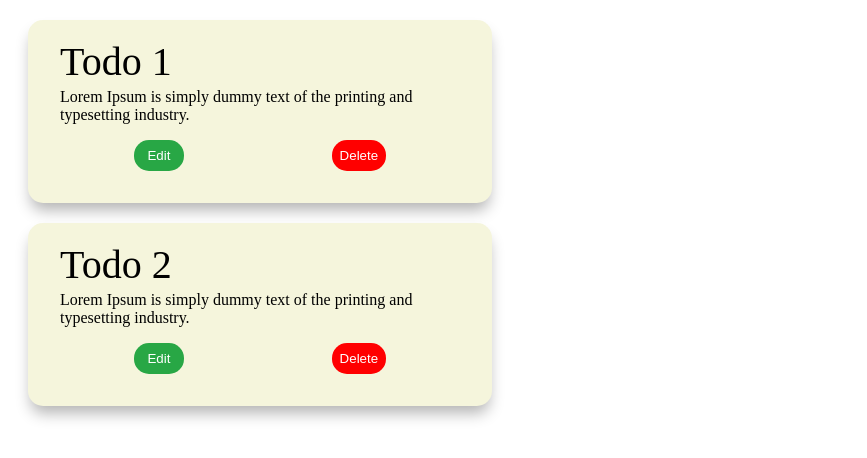
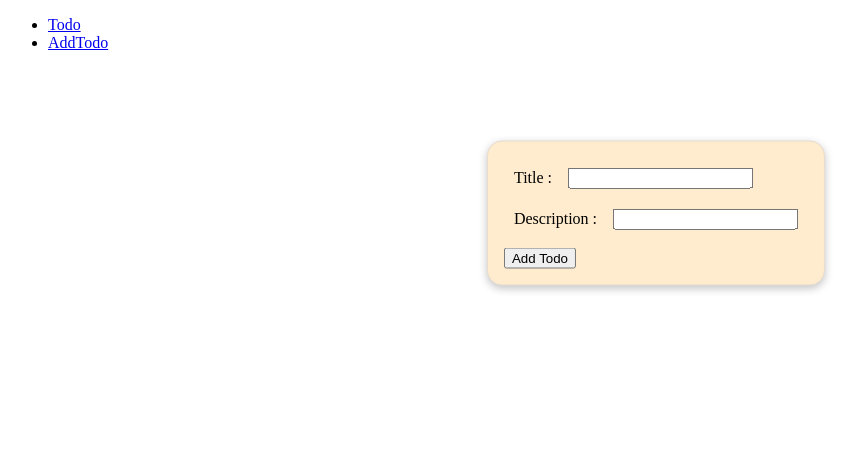
Before and after one commit to manil42/todo-Yas, a React (Vite) app: page /addTodo in a window 1280 px wide. Shown: the top 458 px of the page, without its empty margins (0-867 px from the left). Built offline with nearby package versions, Linux system fonts and the light colour scheme; data requests are answered from the project's data file.

Commit message:
feature/card

```diff
--- a/package.json
+++ b/package.json
@@ -11,10 +11,11 @@
     "server": "json-server --watch db.json --port 3001"
   },
   "dependencies": {
+    "init": "^0.1.2",
     "json-server": "^1.0.0-alpha.23",
-    "init": "^0.1.2",
     "react": "^18.2.0",
     "react-dom": "^18.2.0",
+    "react-router-dom": "^6.22.2",
     "sass": "^1.70.0",
     "storybook": "^7.6.15",
     "styled-components": "^6.1.8",
--- a/src/App.tsx
+++ b/src/App.tsx
@@ -1,42 +1,31 @@
-import { useState, useEffect } from "react";
-import Card from "./components/Card/Card";
+// src/App.js
+import React from "react";
+
+import { BrowserRouter as Router, Link, Route, Routes } from "react-router-dom"; // Notice the change here
+
+import Todo from "./pages/todo";
+import AddTodo from "./pages/Addtodo";
+
 function App() {
-  const [post, setPosts] = useState([]);
-  useEffect(() => {
-    fetch("http://localhost:3001/todo")
-      .then((response) => response.json())
-      .then((data) => setPosts(data))
-      .catch((error) => console.error("Error fetching data:", error));
-  }, []);
-
-  [];
-  console.log(post);
-
-  const handleEdit = () => {
-    console.log('Edit button is clicked')
-  };
-  const handleDelete = () => {
-    console.log('Delete button is clicked')
-  };
   return (
-    <>
+    <Router>
       <div>
-        {post?.map((data: any) => (
-          // <div style={{border:"solid 1px black"}}>
-          // <h1>{data.title}</h1>
-          // <p>{data.description}</p>
-          // </div>
-          <div>
-            <Card
-              title={data.title}
-              description={data.description}
-              handleEdit={handleEdit}
-              handleDelete={handleDelete}
-            />
-          </div>
-        ))}
+        <nav>
+          <ul>
+            <li>
+              <Link to="/todo">Todo</Link>
+            </li>
+            <li>
+              <Link to="/addTodo">AddTodo</Link>
+            </li>
+          </ul>
+        </nav>
+        <Routes>
+          <Route path="/addTodo" element={<AddTodo />} />
+          <Route path="/todo" element={<Todo />} />
+        </Routes>
       </div>
-    </>
+    </Router>
   );
 }
 
--- /dev/null
+++ b/src/assets/components/form.scss
@@ -0,0 +1,20 @@
+.formContainer {
+  position: relative;
+  width: 100%;
+  height: 100%;
+
+  .form {
+    position: absolute;
+    top: 50%;
+    left: 50%;
+    transform: translate(-50%, 50%);
+    border: solid 1px rgb(229, 220, 207);
+    padding: 1rem;
+    border-radius: 15px;
+    background-color: blanchedalmond;
+    box-shadow: rgba(0, 0, 0, 0.24) 0px 3px 8px;
+    .containers {
+      padding: 10px;
+    }
+  }
+}
--- a/src/assets/components/index.scss
+++ b/src/assets/components/index.scss
@@ -4,3 +4,4 @@
 @import "./Header.scss";
 @import "./paragraph.scss";
 @import "./card.scss";
+@import "./form.scss";
--- /dev/null
+++ b/src/components/todoAddForm/TodoAddForm.tsx
@@ -0,0 +1,70 @@
+import React, { useState } from "react";
+
+const TodoAddForm = () => {
+  const [formData, setFormData] = useState({
+    id: 0,
+    title: "",
+    description: "",
+  });
+  type FormProps = {
+    handleSubmit?: () => void;
+    handleInput?: () => void;
+  };
+  const hadnleInputData = (e: any) => {
+    const { name, value } = e.target;
+    setFormData({ ...formData, [name]: value });
+  };
+
+  const handleSubmit = (e: any) => {
+    //@ts-ignore
+    setPosts([...post, formData]);
+  };
+
+  return (
+    <div className="formContainer" style={{ margin: "16px" }}>
+      <div className="form">
+        <form
+          onSubmit={(e) => {
+            e.preventDefault();
+            handleSubmit(e);
+          }}
+        >
+          <div className="containers">
+            <label htmlFor="" style={{ marginRight: "16px" }}>
+              Title :
+            </label>
+            <input
+              type="text"
+              name="title"
+              value={formData.title}
+              onChange={(e) => {
+                hadnleInputData(e);
+              }}
+            />
+          </div>
+
+          <div className="containers">
+            <label htmlFor="" style={{ marginRight: "16px" }}>
+              Description :
+            </label>
+            <input
+              type="text"
+              name="description"
+              value={formData.description}
+              onChange={(e) => {
+                hadnleInputData(e);
+              }}
+            />
+          </div>
+
+          <button type="submit" style={{ marginTop: "8px" }}>
+            {" "}
+            Add Todo{" "}
+          </button>
+        </form>
+      </div>
+    </div>
+  );
+};
+
+export default TodoAddForm;
--- /dev/null
+++ b/src/pages/Addtodo.tsx
@@ -0,0 +1,12 @@
+import React from "react";
+import TodoAddForm from "../components/todoAddForm/TodoAddForm";
+
+const AddTodo = () => {
+  return (
+    <div>
+      <TodoAddForm />
+    </div>
+  );
+};
+
+export default AddTodo;
--- /dev/null
+++ b/src/pages/Todo.tsx
@@ -0,0 +1,86 @@
+import { useState, useEffect } from "react";
+import Card from "../components/Card/Card";
+import Button from "../components/Button/Button";
+
+function Todo() {
+  const [post, setPosts] = useState([]);
+
+  const [formData, setFormData] = useState({
+    id: 0,
+    title: "",
+    description: "",
+  });
+
+  useEffect(() => {
+    fetch("http://localhost:3001/todo")
+      .then((response) => response.json())
+      .then((data) => setPosts(data));
+  }, []);
+
+  [];
+
+  const handleAdd = () => {
+    //@ts-ignore
+    setPosts([...post, { id: 3, title: "todo3", description: "hello" }]);
+  };
+
+  const handleEdit = () => {
+    console.log("Edit button is clicked");
+  };
+  const handleDelete = (id: number) => {
+    const copyData = [...post];
+    const data = copyData.filter((data: any) => data.id !== id);
+    setPosts([...data]);
+  };
+
+  const hadnleInputData = (e: any) => {
+    const { name, value } = e.target;
+    setFormData({ ...formData, [name]: value, id: post.length + 1 });
+  };
+
+  const handleSubmit = (e: any) => {
+    //@ts-ignore
+    setPosts([...post, formData]);
+  };
+
+  return (
+    <>
+      <div>
+        <div style={{ margin: "16px" }}>
+          <form
+            onSubmit={(e) => {
+              e.preventDefault();
+              handleSubmit(e);
+            }}
+          >
+            <input
+              type="text"
+              name="title"
+              value={formData.title}
+              onChange={(e) => {
+                hadnleInputData(e);
+              }}
+            />
+            <button type="submit"> Add Todo </button>
+          </form>
+        </div>
+        {post?.map((data: any) => (
+          <div>
+            <Card
+              title={data.title}
+              description={data.description}
+              handleEdit={() => {
+                handleEdit;
+              }}
+              handleDelete={() => {
+                handleDelete(data.id);
+              }}
+            />
+          </div>
+        ))}
+      </div>
+    </>
+  );
+}
+
+export default Todo;
```
Also changed, not shown: src/components/Form.tsx (added), 1 other file (tests, documents, lock files or other folders).
